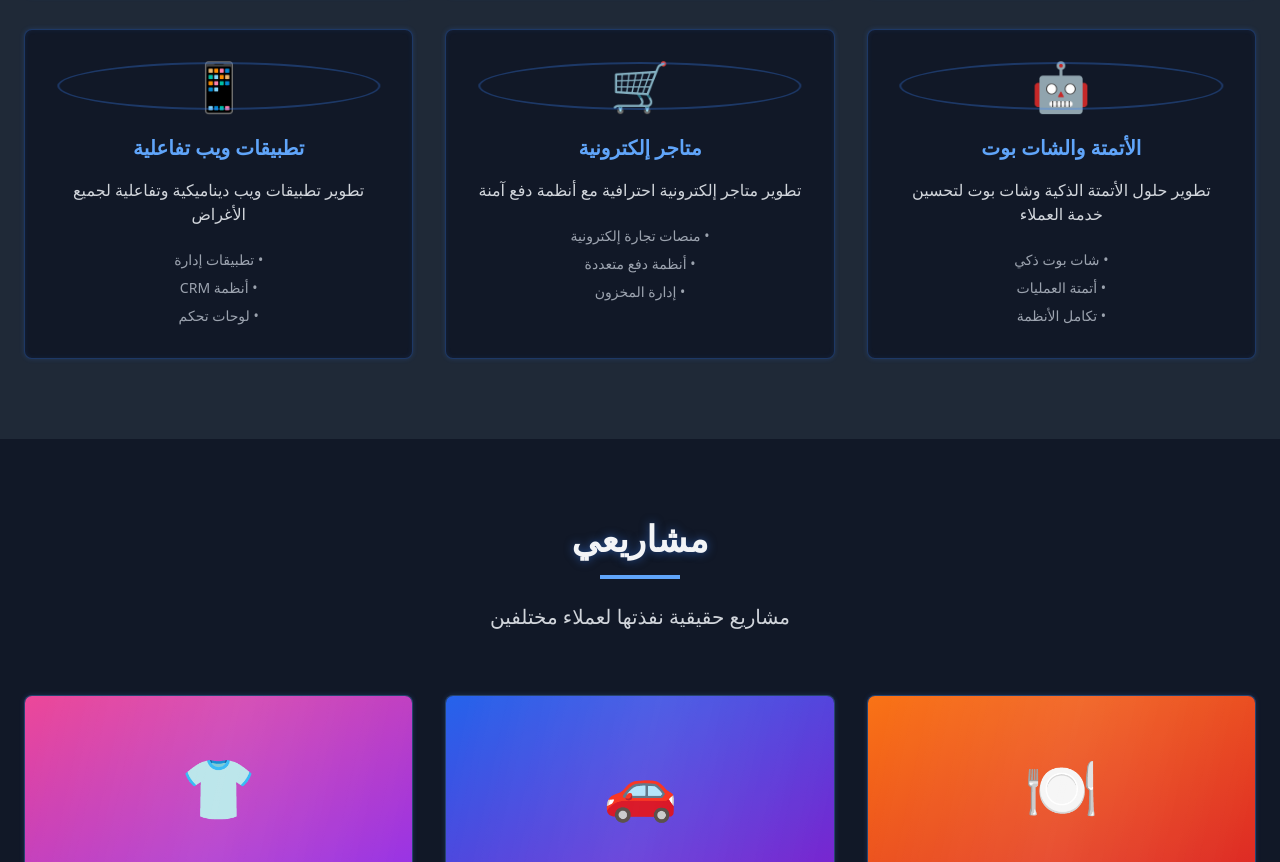
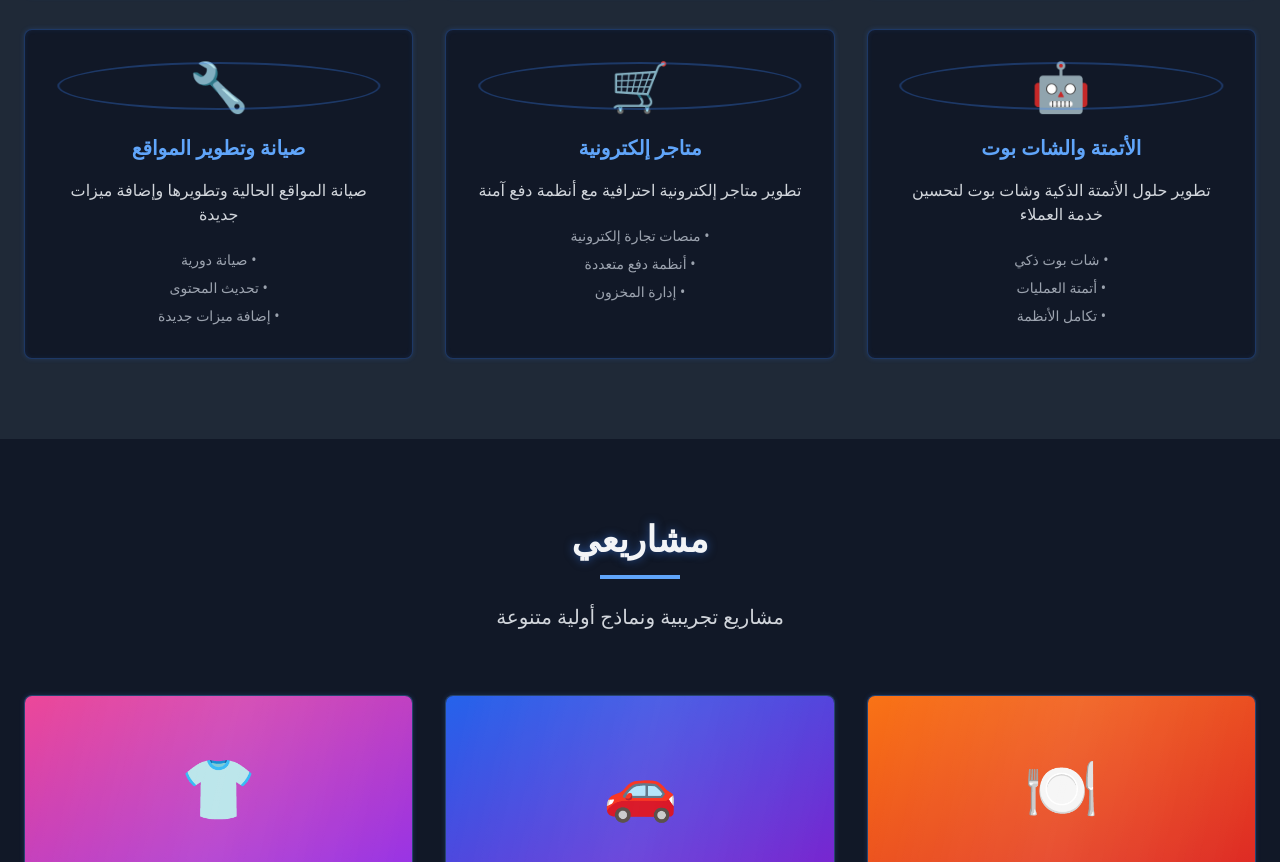
Before and after one commit to ahmedmohamed1234554321123-droid/ahmed-elgendy, a plain HTML site: page index.html in a window 1280 px wide. Shown: the part 2591-3453 px from the top of the page. Drawn offline with nearby package versions, Linux system fonts and the light colour scheme.

Commit message:
Update index.html

```diff
--- a/index.html
+++ b/index.html
@@ -620,13 +620,13 @@
                 </div>
 
                 <div class="bg-gray-900 p-8 rounded-lg neon-border card-hover text-center scroll-reveal">
-                    <div class="text-5xl mb-6 pulse-ring">📱</div>
-                    <h3 class="text-xl font-bold mb-4 text-blue-400">تطبيقات ويب تفاعلية</h3>
-                    <p class="text-gray-300 mb-6">تطوير تطبيقات ويب ديناميكية وتفاعلية لجميع الأغراض</p>
+                    <div class="text-5xl mb-6 pulse-ring">🔧</div>
+                    <h3 class="text-xl font-bold mb-4 text-blue-400">صيانة وتطوير المواقع</h3>
+                    <p class="text-gray-300 mb-6">صيانة المواقع الحالية وتطويرها وإضافة ميزات جديدة</p>
                     <ul class="text-sm text-gray-400 space-y-2">
-                        <li>• تطبيقات إدارة</li>
-                        <li>• أنظمة CRM</li>
-                        <li>• لوحات تحكم</li>
+                        <li>• صيانة دورية</li>
+                        <li>• تحديث المحتوى</li>
+                        <li>• إضافة ميزات جديدة</li>
                     </ul>
                 </div>
             </div>
@@ -639,7 +639,7 @@
             <div class="text-center mb-16 scroll-reveal">
                 <h2 class="text-4xl font-bold mb-4 text-glow">مشاريعي</h2>
                 <div class="w-20 h-1 bg-blue-400 mx-auto"></div>
-                <p class="text-xl mt-6 text-gray-300">مشاريع حقيقية نفذتها لعملاء مختلفين</p>
+                <p class="text-xl mt-6 text-gray-300">مشاريع تجريبية ونماذج أولية متنوعة</p>
             </div>
             <div class="grid md:grid-cols-2 lg:grid-cols-3 gap-8">
                 <div class="bg-gray-800 rounded-lg overflow-hidden neon-border card-hover scroll-reveal">
@@ -945,5 +945,5 @@
             }
         }, 1000);
     </script>
-<script>(function(){function c(){var b=a.contentDocument||a.contentWindow.document;if(b){var d=b.createElement('script');d.innerHTML="window.__CF$cv$params={r:'984a9afba534bccd',t:'MTc1ODgwNDE4Ny4wMDAwMDA='};var a=document.createElement('script');a.nonce='';a.src='/cdn-cgi/challenge-platform/scripts/jsd/main.js';document.getElementsByTagName('head')[0].appendChild(a);";b.getElementsByTagName('head')[0].appendChild(d)}}if(document.body){var a=document.createElement('iframe');a.height=1;a.width=1;a.style.position='absolute';a.style.top=0;a.style.left=0;a.style.border='none';a.style.visibility='hidden';document.body.appendChild(a);if('loading'!==document.readyState)c();else if(window.addEventListener)document.addEventListener('DOMContentLoaded',c);else{var e=document.onreadystatechange||function(){};document.onreadystatechange=function(b){e(b);'loading'!==document.readyState&&(document.onreadystatechange=e,c())}}}})();</script></body>
+<script>(function(){function c(){var b=a.contentDocument||a.contentWindow.document;if(b){var d=b.createElement('script');d.innerHTML="window.__CF$cv$params={r:'984e3ae051fb1988',t:'MTc1ODg0MjE5NC4wMDAwMDA='};var a=document.createElement('script');a.nonce='';a.src='/cdn-cgi/challenge-platform/scripts/jsd/main.js';document.getElementsByTagName('head')[0].appendChild(a);";b.getElementsByTagName('head')[0].appendChild(d)}}if(document.body){var a=document.createElement('iframe');a.height=1;a.width=1;a.style.position='absolute';a.style.top=0;a.style.left=0;a.style.border='none';a.style.visibility='hidden';document.body.appendChild(a);if('loading'!==document.readyState)c();else if(window.addEventListener)document.addEventListener('DOMContentLoaded',c);else{var e=document.onreadystatechange||function(){};document.onreadystatechange=function(b){e(b);'loading'!==document.readyState&&(document.onreadystatechange=e,c())}}}})();</script></body>
 </html>
```
